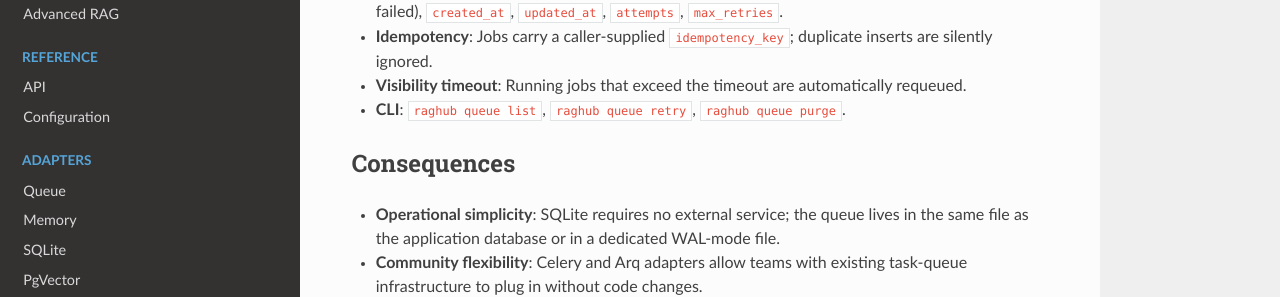
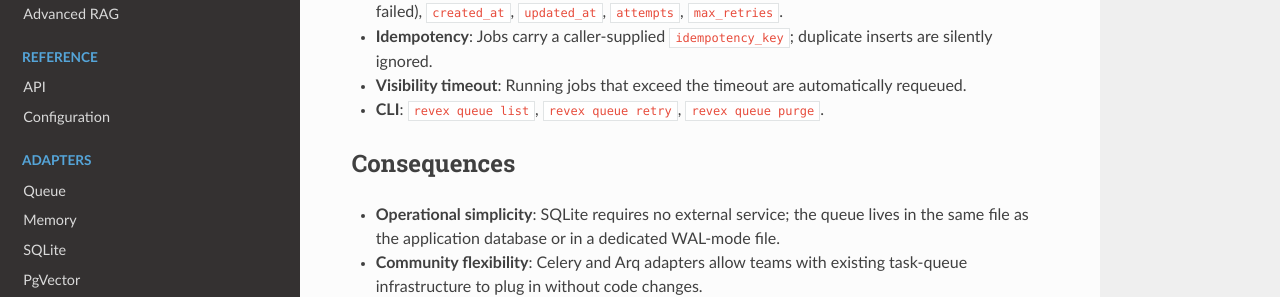
Before and after one commit to sachncs/raghub, an MkDocs documentation site: the page built from docs/adr/0015-persistent-queue.md, in a window 1280 px wide and 1369 px high. Shown: the part 693-990 px from the top of the window. Built offline with MkDocs 1.6.1, drawn with Linux system fonts in a browser that asks for light colours; nearby versions of some CDN libraries.

Commit message:
docs(rebrand): rename references in 0015-persistent-queue.md

```diff
--- a/docs/adr/0015-persistent-queue.md
+++ b/docs/adr/0015-persistent-queue.md
@@ -28,7 +28,7 @@ Key properties of `SqliteQueue`:
   duplicate inserts are silently ignored.
 - **Visibility timeout**: Running jobs that exceed the timeout are
   automatically requeued.
-- **CLI**: `raghub queue list`, `raghub queue retry`, `raghub queue purge`.
+- **CLI**: `revex queue list`, `revex queue retry`, `revex queue purge`.
 
 ## Consequences
 
```
